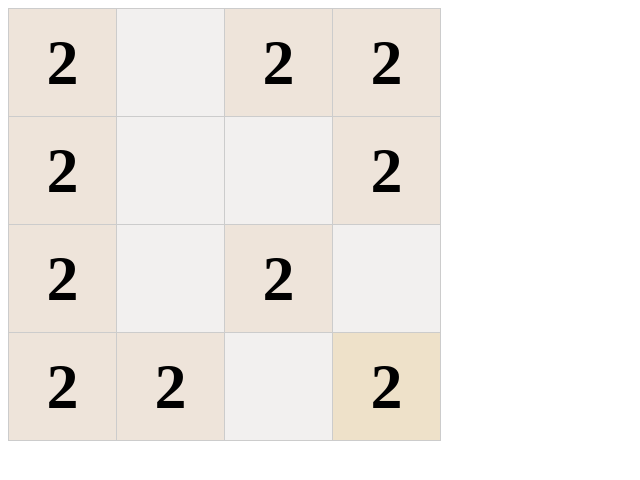
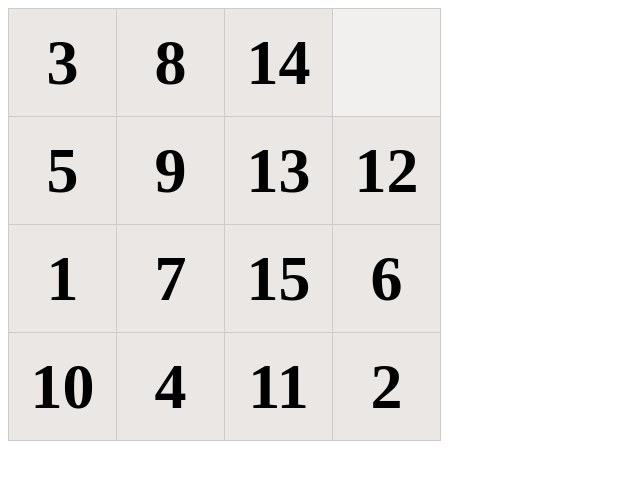
Before and after one commit to MaksBarabanshikov/15-puzzle, a website built with webpack: page src/index.html in a window 1280 px wide. Shown: the whole page, without its empty margins (0-640 px from the left). Built offline with nearby package versions, Linux system fonts and the light colour scheme.

Commit message:
[05.09.22]: Сделал вывод tiles и их позиционирование

```diff
--- a/src/app.ts
+++ b/src/app.ts
@@ -1,16 +1,23 @@
 import "./style/game.css"
-import { drawTiles } from "./helper";
+import { draw, getMatrix } from "./helper";
+import { setPositionItems } from "./position";
 
 const size: number = 4
 
 const fieldSize: number = Math.pow(size, 2)
 
-const fieldArray: Array<number> = [...Array(fieldSize).keys()]
+const fieldArray: number[] = [...Array(fieldSize).keys()]
 
-const gameField = document.getElementById("15-puzzle")
+const shuffleFieldArray: number[] = fieldArray.sort(() => Math.random() - .5).concat(100)
 
-const tileContainer = document.querySelector(".tiles")
+// const gameField = document.getElementById("15-puzzle")
 
-drawTiles(fieldArray)
+const tileContainer: Element = document.querySelector(".tiles")!
 
-const tileArray = Array.from(gameField!.querySelectorAll(".tile"))
+draw(fieldArray, tileContainer)
+
+const tileArray: HTMLElement[] = Array.from(tileContainer!.querySelectorAll(".tile"))
+
+const matrix = getMatrix(shuffleFieldArray, size)
+
+setPositionItems(matrix, tileArray);
--- a/src/helper.ts
+++ b/src/helper.ts
@@ -1,9 +1,17 @@
-export const drawTiles = (arr: Array<number>) => {
-    arr.map(tile => createTile(tile.toString()))
+export const draw = (arr: Array<number>, parent: Element) => arr.map(tile => createHTML(tile.toString(), parent))
+
+export const createHTML = (text: string, parent: Element) => {
+    if (text !== "0") {
+        const tile = document.createElement('div');
+        tile.className = 'tile';
+        tile.innerText = text;
+        return parent.appendChild(tile);
+    }
+    return;
 }
 
-export const createTile = (text: string) => {
-    const tile = document.createElement('div');
-    tile.className = 'tile';
-    return tile.innerText = text
+export const getMatrix = (arr: number[], size: number) => {
+    const matrix: Array<any> = []
+    arr.map(() => matrix.push(arr.splice(0, size)))
+    return matrix;
 }
--- a/src/index.html
+++ b/src/index.html
@@ -37,16 +37,16 @@
             </div>
         </div>
         <div class="tiles tiles-size-4">
-            <div class="tile tile-2 tile-position-1-1 tile-new">2</div>
-            <div class="tile tile-2 tile-position-1-2 tile-new">2</div>
-            <div class="tile tile-2 tile-position-1-3 tile-new">2</div>
-            <div class="tile tile-2 tile-position-1-4 tile-new">2</div>
-            <div class="tile tile-2 tile-position-2-4 tile-new">2</div>
-            <div class="tile tile-2 tile-position-3-1 tile-new">2</div>
-            <div class="tile tile-2 tile-position-3-3 tile-new">2</div>
-            <div class="tile tile-2 tile-position-4-1 tile-new">2</div>
-            <div class="tile tile-2 tile-position-4-2 tile-new">2</div>
-            <div class="tile tile-4 tile-position-4-4 tile-merged">2</div>
+<!--            <div class="tile tile-2 tile-position-1-1 tile-new">2</div>-->
+<!--            <div class="tile tile-2 tile-position-1-2 tile-new">2</div>-->
+<!--            <div class="tile tile-2 tile-position-1-3 tile-new">2</div>-->
+<!--            <div class="tile tile-2 tile-position-1-4 tile-new">2</div>-->
+<!--            <div class="tile tile-2 tile-position-2-4 tile-new">2</div>-->
+<!--            <div class="tile tile-2 tile-position-3-1 tile-new">2</div>-->
+<!--            <div class="tile tile-2 tile-position-3-3 tile-new">2</div>-->
+<!--            <div class="tile tile-2 tile-position-4-1 tile-new">2</div>-->
+<!--            <div class="tile tile-2 tile-position-4-2 tile-new">2</div>-->
+<!--            <div class="tile tile-4 tile-position-4-4 tile-merged">2</div>-->
         </div>
     </div>
 </div>
--- /dev/null
+++ b/src/position.ts
@@ -0,0 +1,16 @@
+export const setPositionItems = (matrix: Array<number[]>, arr: HTMLElement[]) => {
+  for( let y = 0; y < matrix.length; y++) {
+    for( let x = 0; x < matrix.length; x++) {
+      const value = matrix[y][x];
+      if (value !== 0) {
+        const node = arr[value - 1]
+        setNodeStyles(node, x+1, y+1)
+      }
+    }
+  }
+}
+
+export const setNodeStyles = (node: HTMLElement, x: number, y: number) => {
+  const position = `tile-position-${x}-${y}`
+  node.classList.add(position)
+}
--- a/webpack.config.js
+++ b/webpack.config.js
@@ -16,6 +16,7 @@ module.exports = {
     static: {
       directory: path.join(__dirname, 'dist')
     },
+    hot: true,
     compress: true,
     port: 3000,
   },
```
